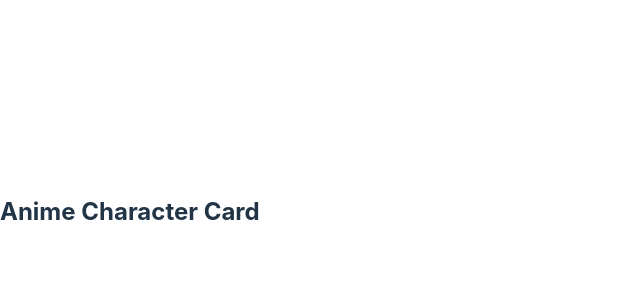
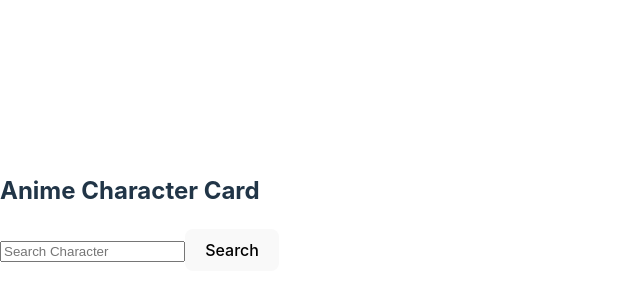
Before and after one commit to mikeyhim23/Project2, a React (Vite) app: page / in a window 1280 px wide. Shown: the part 188-488 px from the top of the page, without its empty margins (0-640 px from the left). Built offline with nearby package versions, Linux system fonts and the light colour scheme; no server answers.

Commit message:
added search functionality

```diff
--- a/src/App.jsx
+++ b/src/App.jsx
@@ -3,20 +3,34 @@ import CharacterCard from './CharacterCard'
 
 function App() {
   const[character, setCharacter] = useState()
+  const [searchQuery, setSearchQuery] = useState('')
+  const [error, setError] = useState()
 
-  useEffect(() => {
-    const fetchCharacter = async () => {
-      const res = await fetch('https://api.jikan.moe/v4characters/1')
-      const info = await res.json()
-      setCharacter(info.data)
-    }
+  const searchCharacter = () => {
+    setError()
 
-    fetchCharacter()
-  }, [])
+    fetch(`https://api.jikan.moe/v4/characters?q=${searchQuery}`)
+      .then(res => res.json())
+      .then(info => {
+        if (info.data && info.data.length > 0) {
+          setCharacter(info.data[0])
+        } else {
+          setCharacter()
+          setError('Character not found!')
+        }
+      })
+
+      .catch(error => {
+        setError(error.message || 'Failed to fetch.')
+      })
+
+  }
 
   return (
     <div className='App'>
       <h2>Anime Character Card</h2>
+      <input type='text' value={searchQuery} onChange={(e) => setSearchQuery(e.target.value)} placeholder='Search Character' />
+      <button onClick={searchCharacter}>Search</button>
       {character && <CharacterCard character={character} />}
     </div>
   )
--- a/src/CharacterCard.jsx
+++ b/src/CharacterCard.jsx
@@ -1,9 +1,9 @@
 import React from "react";
 
-const CharacterCard = ({ character }) =>  {
+function CharacterCard({ character}) {
     return (
         <div className="character-card">
-            <img src={character.image_url} alt={character.name} />
+            <img src={character.images.jpg.image_url} alt={character.name} />
             <h1>{character.name}</h1>
             <p>{character.about}</p>
         </div>
```
